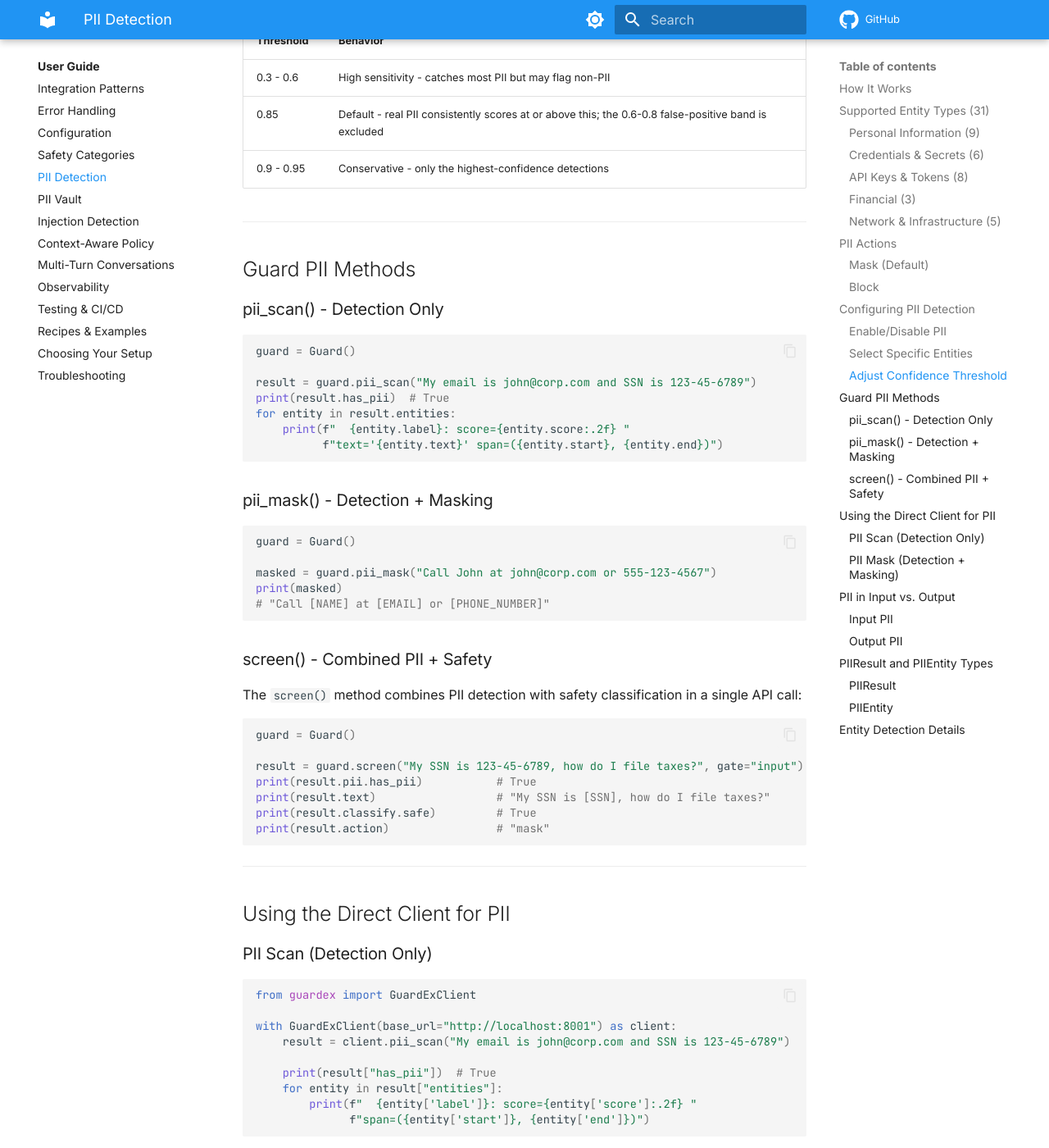
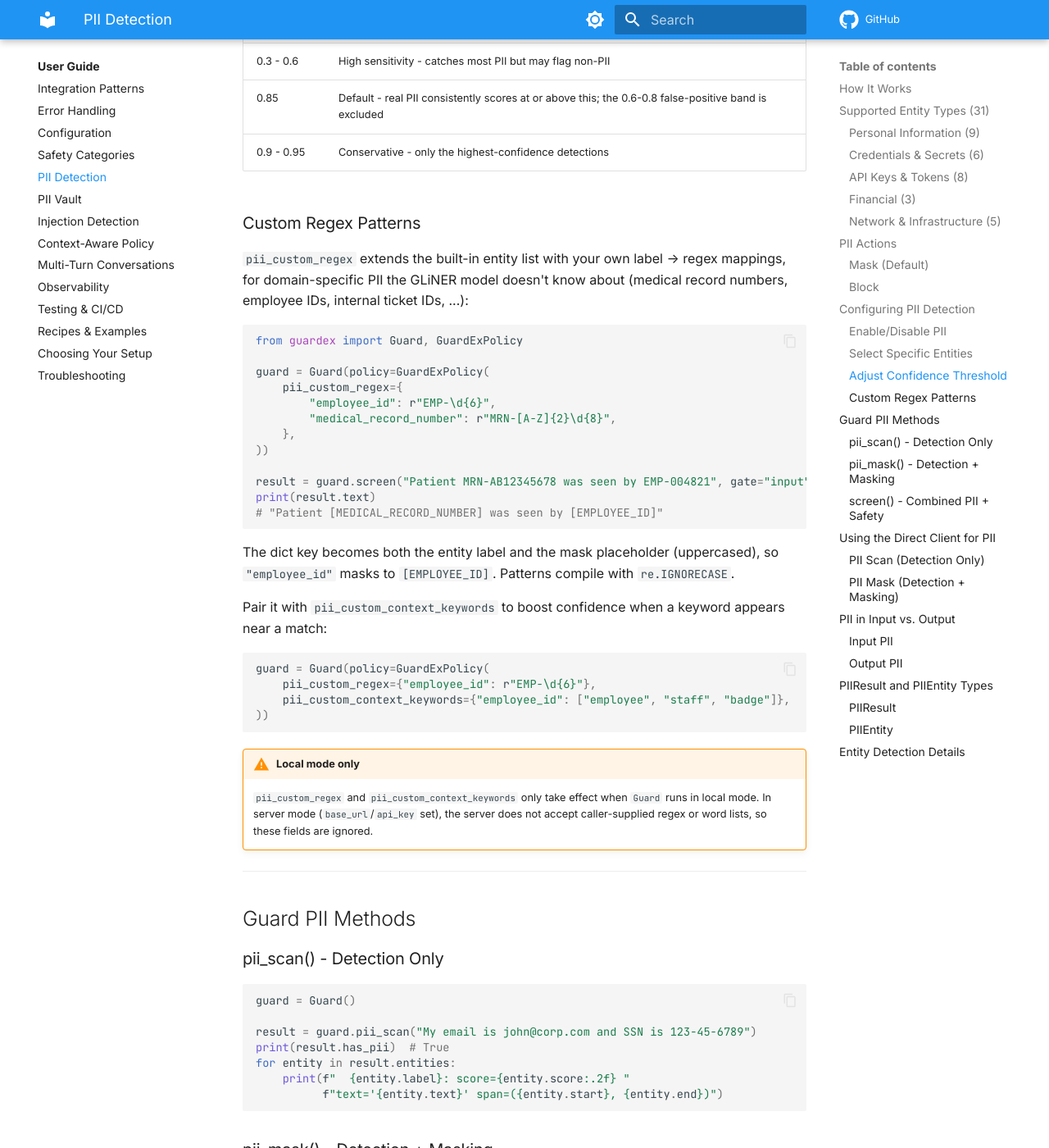
Before and after one commit to sarthak-here/guardex-ai, an MkDocs documentation site: the page built from docs/guides/pii-detection.md, in a window 1280 px wide and 1400 px high, scrolled down 5419 px. Shown: the whole window at 82% size. Built offline with MkDocs 1.6.1 and Material for MkDocs 9.7.7, drawn with Linux system fonts in a browser that asks for light colours; comment, search, counter and statistics services are not loaded; some of the changed text lies outside the part shown.

Commit message:
docs: add badge strip and PII custom regex note to README

````diff
--- a/docs/guides/pii-detection.md
+++ b/docs/guides/pii-detection.md
@@ -91,7 +91,7 @@ GuardEx detects 31 PII entity types across 5 categories. All are enabled by defa
 | `database_url` | Database connection strings | `postgres://user:pass@host/db` | `[DATABASE_URL]` |
 
 !!! tip "Custom PII entities"
-    Need to detect domain-specific PII (medical record numbers, student IDs, etc.)? The built-in entity list above covers the most common cases. For additional domain-specific patterns, pre-process the text with your own regex-based scrubber before passing it to `guard.screen()`.
+    Need to detect domain-specific PII (medical record numbers, employee IDs, etc.)? Use `pii_custom_regex` — see [Custom Regex Patterns](#custom-regex-patterns) below.
 
 ---
 
@@ -201,6 +201,39 @@ guard = Guard(policy=GuardExPolicy(pii_threshold=0.95))
 | 0.3 - 0.6 | High sensitivity - catches most PII but may flag non-PII |
 | 0.85 | Default - real PII consistently scores at or above this; the 0.6-0.8 false-positive band is excluded |
 | 0.9 - 0.95 | Conservative - only the highest-confidence detections |
+
+### Custom Regex Patterns
+
+`pii_custom_regex` extends the built-in entity list with your own label → regex mappings, for domain-specific PII the GLiNER model doesn't know about (medical record numbers, employee IDs, internal ticket IDs, ...):
+
+```python
+from guardex import Guard, GuardExPolicy
+
+guard = Guard(policy=GuardExPolicy(
+    pii_custom_regex={
+        "employee_id": r"EMP-\d{6}",
+        "medical_record_number": r"MRN-[A-Z]{2}\d{8}",
+    },
+))
+
+result = guard.screen("Patient MRN-AB12345678 was seen by EMP-004821", gate="input")
+print(result.text)
+# "Patient [MEDICAL_RECORD_NUMBER] was seen by [EMPLOYEE_ID]"
+```
+
+The dict key becomes both the entity label and the mask placeholder (uppercased), so `"employee_id"` masks to `[EMPLOYEE_ID]`. Patterns compile with `re.IGNORECASE`.
+
+Pair it with `pii_custom_context_keywords` to boost confidence when a keyword appears near a match:
+
+```python
+guard = Guard(policy=GuardExPolicy(
+    pii_custom_regex={"employee_id": r"EMP-\d{6}"},
+    pii_custom_context_keywords={"employee_id": ["employee", "staff", "badge"]},
+))
+```
+
+!!! warning "Local mode only"
+    `pii_custom_regex` and `pii_custom_context_keywords` only take effect when `Guard` runs in local mode. In server mode (`base_url`/`api_key` set), the server does not accept caller-supplied regex or word lists, so these fields are ignored.
 
 ---
 
````
Also changed, not shown: README.md (+12 -0 lines), 1 other file.
